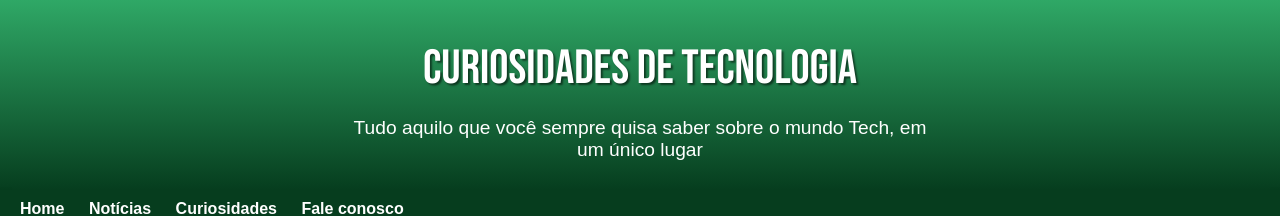
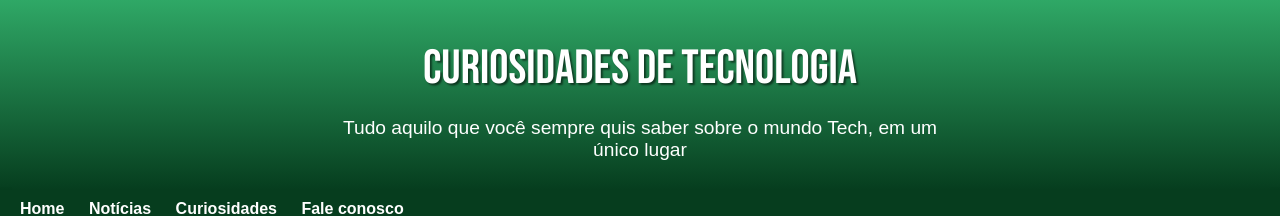
Before and after one commit to IsmaIenczak/site-teste-curso-html, a plain HTML site: page index.html in a window 1280 px wide. Shown: the top 216 px of the page. Drawn offline with Linux system fonts and the light colour scheme.

Commit message:
Fix typo in paragraph text

```diff
--- a/index.html
+++ b/index.html
@@ -13,7 +13,7 @@
         <h1>
             Curiosidades de Tecnologia
         </h1>
-        <p>Tudo aquilo que você sempre quisa saber sobre o mundo Tech, em um único lugar</p>
+        <p>Tudo aquilo que você sempre quis saber sobre o mundo Tech, em um único lugar</p>
     </header>
 
     <nav>
```
